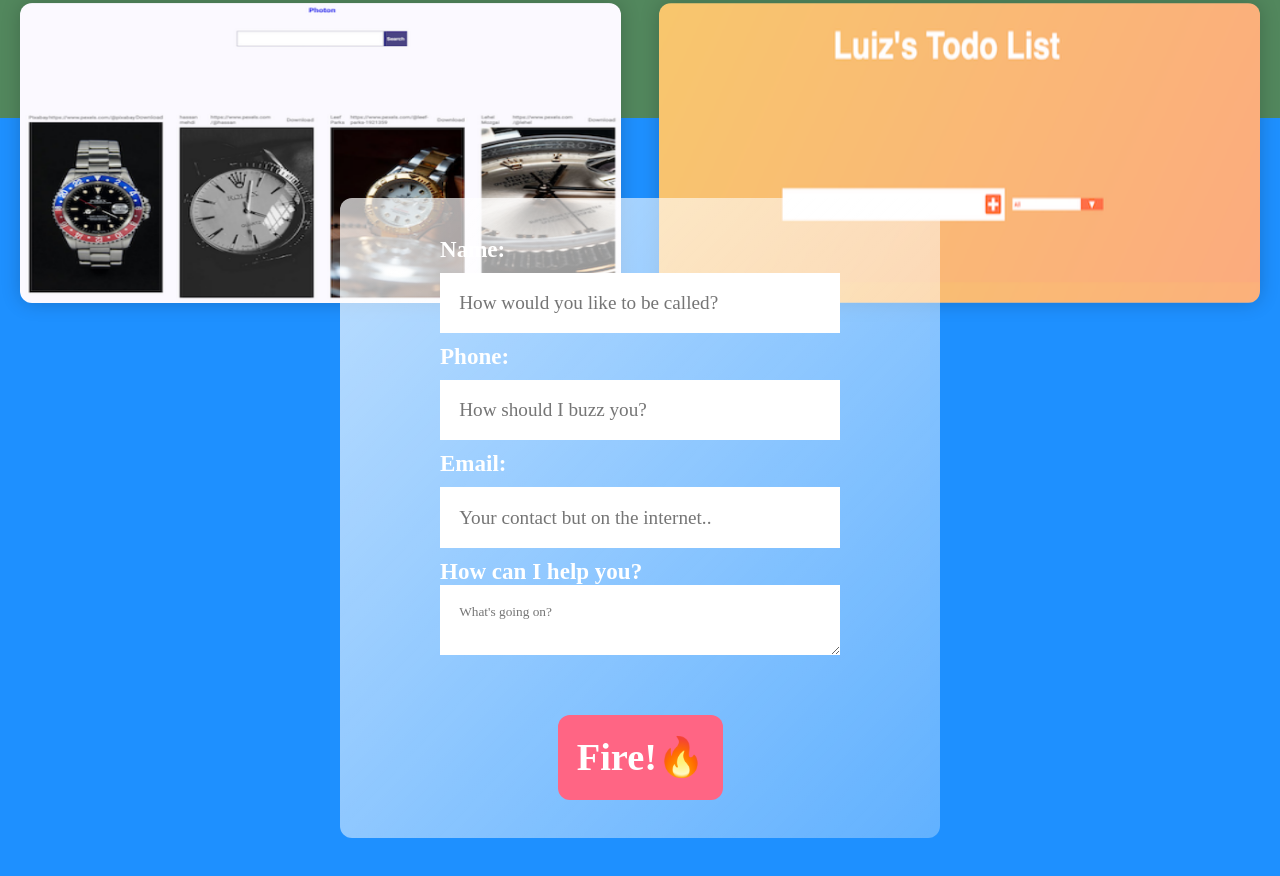
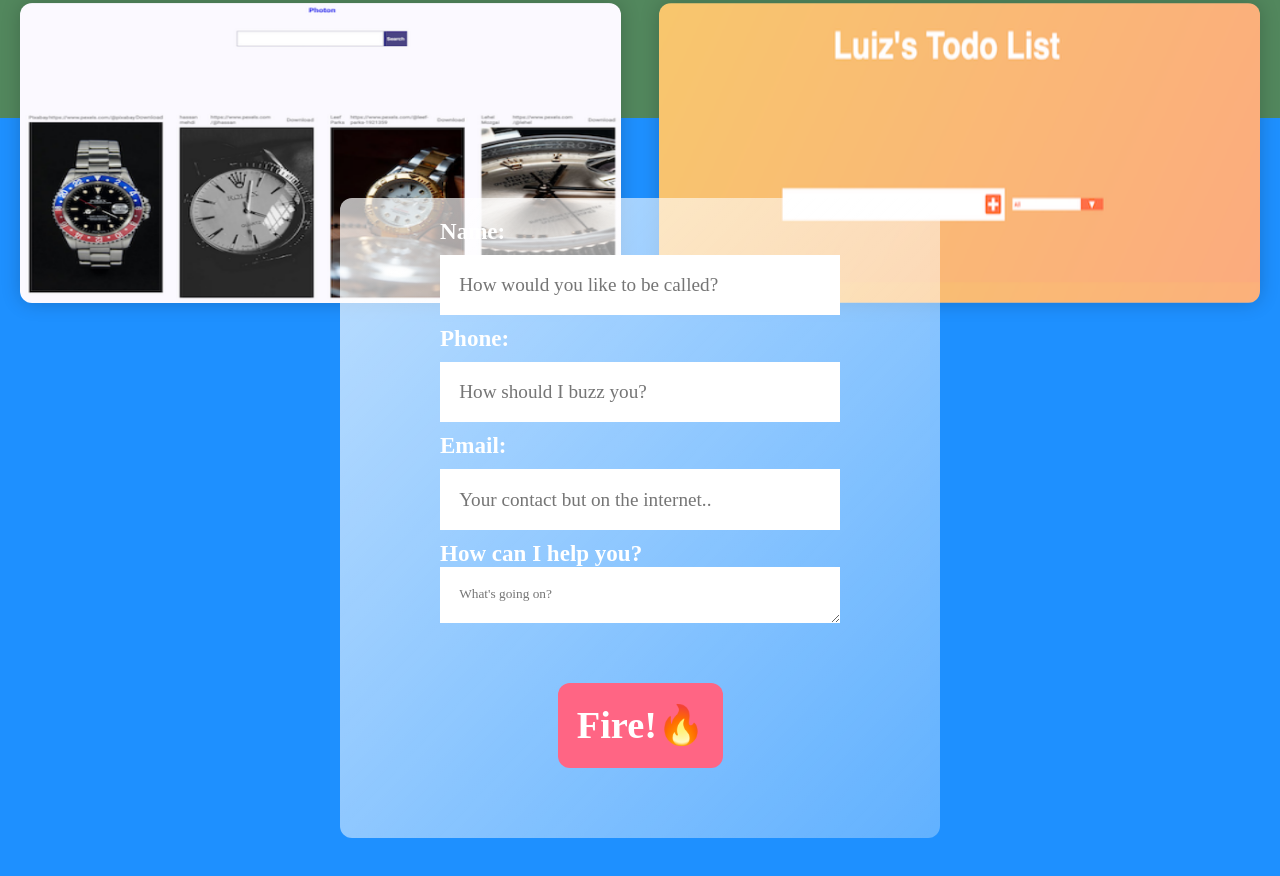
Before and after one commit to lfelipearaujo/portfolio21, a website: page index.html in a window 1280 px wide. Shown: the part 3696-4572 px from the top of the page. Drawn offline with nearby package versions, Linux system fonts and the light colour scheme; a web font is replaced by a local one.

Commit message:
c12 form

```diff
--- a/style.css
+++ b/style.css
@@ -545,7 +545,7 @@ input[type="submit"] {
   font-size: 2rem;
   border-radius: var(--borderR);
   cursor: pointer;
-  margin-top: 50px;
+  margin: 50px 0;
   width: 165px;
 
   align-self: center;
```
